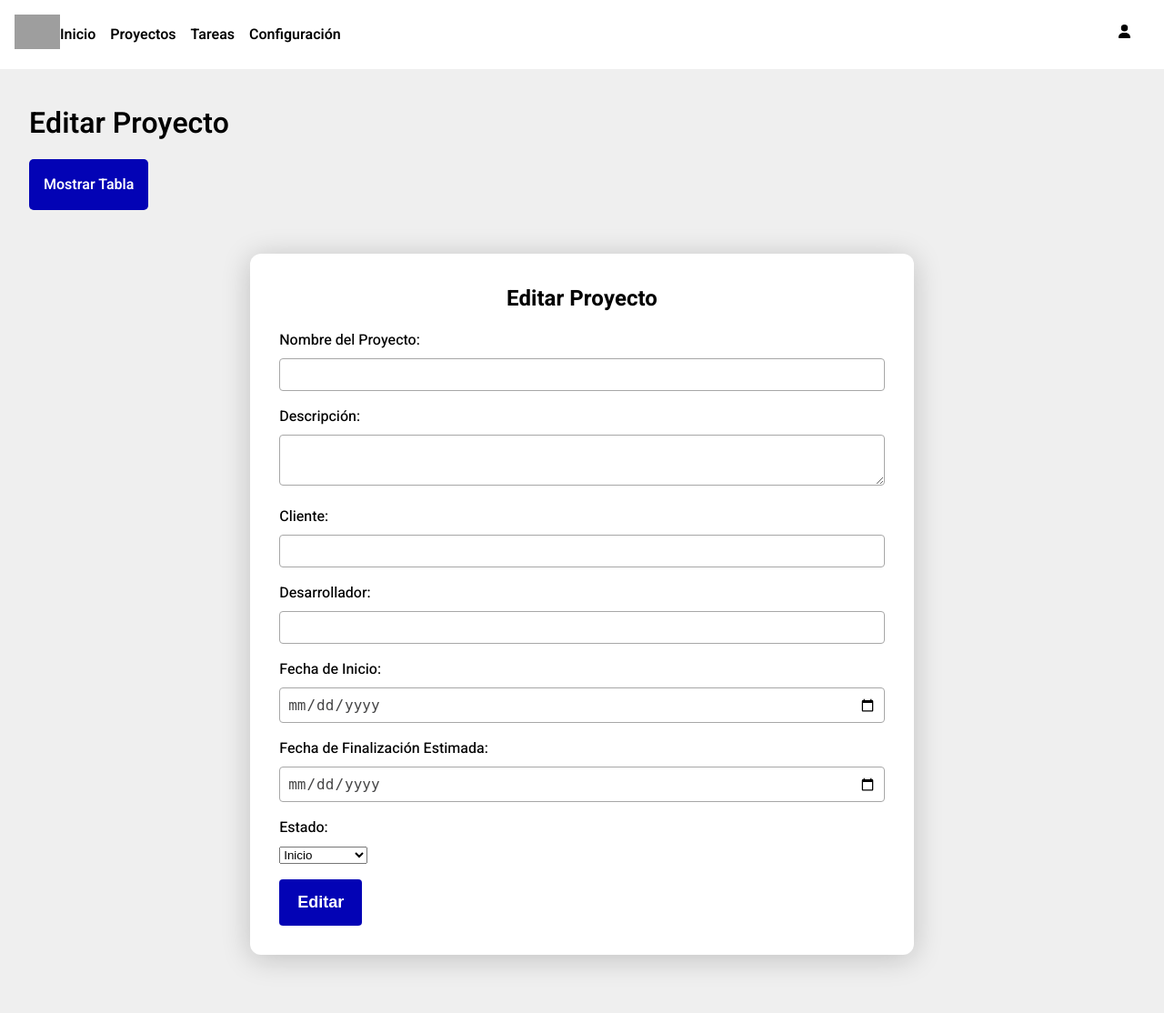
After one commit to RickyDonegana/Maitco, a PHP site: page /pages/editar_tarea.php in a window 1280 px wide. The commit adds this page. Shown: the whole page at 91% size. Run offline with PHP 8.4, Linux system fonts and the light colour scheme; data that the repository does not hold is empty; some libraries are stand-ins or nearby versions; grey boxes are pictures that could not be loaded.

Commit message:
Add files via upload

```diff
--- a/sistema_seguimiento_proyectos/js/script.js
+++ b/sistema_seguimiento_proyectos/js/script.js
@@ -13,8 +13,22 @@ const elements = {
     editarProyectoForm: document.getElementById('editarProyectoForm'),
     tablaProyectos: document.getElementById('tablaProyectos'),
     btnAgregar: document.getElementById('btnAgregar'),
-    btnEditar: document.getElementById('btnEditar')
+    btnEditar: document.getElementById('btnEditar'),
+    btnAgregarTarea: document.getElementById('btnAgregarTarea')
 };
+
+// Agregar evento para el botón "Agregar Nueva Tarea"
+btnAgregarTarea.addEventListener('click', () => {
+    idTareaForm.value = '';
+    nombreTarea.value = '';
+    descripcionTarea.value = '';
+    idProyectoForm.value = '';
+    idUsuarioForm.value = '';
+    fechaVencimiento.value = '';
+    estadoIdForm.value = ''; // Establece el campo de estado en blanco
+    btnAgregarEditarTarea.innerText = 'Agregar';
+});
+
 
 // Agregar evento para el botón "Agregar Nuevo Proyecto"
 btnNuevoProyecto.addEventListener('click', () => {
--- /dev/null
+++ b/sistema_seguimiento_proyectos/pages/editar_tarea.php
@@ -0,0 +1,76 @@
+<?php
+require_once('../php/conn.php');
+require_once('../php/usuario.php');
+require_once('../php/usuario.php');
+$pdo = conectarBaseDeDatos();
+?>
+
+<!DOCTYPE html>
+<html lang="en">
+
+<head>
+    <meta charset="UTF-8">
+    <meta name="viewport" content="width=device-width, initial-scale=1.0">
+    <title>Editar Proyecto | Maitco</title>
+    <link rel="shortcut icon" href="https://maitco.com/wp-content/uploads/2017/07/LOGO-CHICO-2.png" type="image/png">
+    <link rel="stylesheet" href="../css/styles.css">
+    <link href="https://cdn.jsdelivr.net/npm/remixicon@3.4.0/fonts/remixicon.css" rel="stylesheet">
+</head>
+
+<body>
+    <header class="encabezado">
+        <nav class="menu-navegacion">
+            <div class="logo">
+                <img src="https://maitco.com/wp-content/uploads/2017/07/LOGO-CHICO-2.png" alt="Logo de la Empresa">
+            </div>
+            <ul class="pestanas">
+                <li><a href="../pages/inicio.php">Inicio</a></li>
+                <li><a href="../pages/proyectos.php">Proyectos</a></li>
+                <li><a href="../pages/tareas.php">Tareas</a></li>
+                <li><a href="../pages/configuracion.html">Configuración</a></li>
+            </ul>
+            <div class="icono-usuario">
+                <img src="../svg/usuario.svg" alt="Icono de Usuario">
+            </div>
+            <span class="nombre-usuario">
+                <?= isset($nombreUsuario) ? $nombreUsuario : ""; ?>
+            </span>
+        </nav>
+    </header>
+
+    <main class="contenedor-principal">
+        <h1 class="titulo">Editar Proyecto</h1>
+        <a href="../pages/proyectos.php" class="boton-agregarEditar">Mostrar Tabla</a>
+        <div id="editarProyectoForm" class="formulario-proyecto">
+            <h2 class="titulo" id="formTitle">Editar Proyecto</h2>
+            <form method="POST" id="proyectoForm">
+                <input type="hidden" class="input" id="id_proyecto_form" name="id_proyecto" value="<?php echo $_GET['data-id']; ?>">
+                <label for="nombre_proyecto" class="label">Nombre del Proyecto:</label>
+                <input type="text" class="input" id="nombre_proyecto" name="nombre_proyecto" required value="<?php echo $_GET['data-nombre']; ?>">
+                <label for="descripcion" class="label">Descripción:</label>
+                <textarea class="input" id="descripcion" name="descripcion" required><?php echo $_GET['data-descripcion']; ?></textarea>
+                <label for="cliente" class="label">Cliente:</label>
+                <input type="text" class="input" id="cliente" name="cliente" required value="<?php echo $_GET['data-cliente']; ?>">
+                <label for="desarrollador" class="label">Desarrollador:</label>
+                <input type="text" class="input" id="desarrollador" name="desarrollador" required value="<?php echo $_GET['data-desarrollador']; ?>">
+                <label for="fecha_inicio" class="label">Fecha de Inicio:</label>
+                <input type="date" class="input" id="fecha_inicio" name="fecha_inicio" required value="<?php echo $_GET['data-fechaInicio']; ?>">
+                <label for="fecha_entrega_estimada" class="label">Fecha de Finalización Estimada:</label>
+                <input type="date" class="input" id="fecha_entrega_estimada" name="fecha_entrega_estimada" required value="<?php echo $_GET['data-fechaEntrega']; ?>">
+                <label for="estado" class="label">Estado:</label>
+                <select name="estado" class="select" id="estado_form" required>
+                    <option value="inicio" <?php echo ($_GET['data-estado'] === 'inicio') ? 'selected' : ''; ?>>Inicio</option>
+                    <option value="planificacion" <?php echo ($_GET['data-estado'] === 'planificacion') ? 'selected' : ''; ?>>Planificación</option>
+                    <option value="ejecucion" <?php echo ($_GET['data-estado'] === 'ejecucion') ? 'selected' : ''; ?>>Ejecución</option>
+                    <option value="supervision" <?php echo ($_GET['data-estado'] === 'supervision') ? 'selected' : ''; ?>>Supervisión</option>
+                    <option value="cierre" <?php echo ($_GET['data-estado'] === 'cierre') ? 'selected' : ''; ?>>Cierre</option>
+                </select>
+                <button type="submit" data-id="<?php echo $_GET['data-id']; ?>" data-nombre="<?php echo $_GET['data-nombre']; ?>" data-descripcion="<?php echo $_GET['data-descripcion']; ?>" data-cliente="<?php echo $_GET['data-cliente']; ?>" data-desarrollador="<?php echo $_GET['data-desarrollador']; ?>" data-fechaInicio="<?php echo $_GET['data-fechaInicio']; ?>" data-fechaEntrega="<?php echo $_GET['data-fechaEntrega']; ?>" data-estado="<?php echo $_GET['data-estado']; ?>" class="boton-agregarEditar" id="btnEditar" name="editar_proyecto">Editar</button>
+            </form>
+        </div>
+    </main>
+    <script src="https://code.jquery.com/jquery-3.6.0.min.js"></script>
+    <script src="../js/script.js"></script>
+</body>
+
+</html>
--- a/sistema_seguimiento_proyectos/pages/tabla_tareas.php
+++ b/sistema_seguimiento_proyectos/pages/tabla_tareas.php
@@ -39,7 +39,7 @@ $pdo = conectarBaseDeDatos();
     </header>
     <main class="contenedor-principal">
         <h1 class="titulo">Mis Tareas</h1>
-        <a href="../pages/agregar_tareas.php" class="boton-agregarEditar">Agregar Nueva Tarea</a>
+        <a href="../pages/agregar_tarea.php" class="boton-agregarEditar">Agregar Nueva Tarea</a>
         <table id="tablaTareas" class="tabla-tareas">
             <thead>
                 <tr>
@@ -75,7 +75,7 @@ $pdo = conectarBaseDeDatos();
                         </td>
                         <td>
                             <input type="hidden" id="estado_<?php echo $tarea["id_tarea"]; ?>" value="<?php echo $tarea["estado_id"]; ?>">
-                            <a href="../pages/editar_tareas.php" data-action="editar" data-id="<?php echo $tarea["id_tarea"]; ?>" class="boton-editar">Editar</a>
+                            <a href="../pages/editar_tarea.php" data-action="editar" data-id="<?php echo $tarea["id_tarea"]; ?>" class="boton-editar">Editar</a>
                             <button data-action="finalizar" data-id="<?php echo $tarea["id_tarea"]; ?>" class="boton-finalizar">Finalizar</button>
                         </td>
                     </tr>
--- a/sistema_seguimiento_proyectos/php/funcion_tareas.php
+++ b/sistema_seguimiento_proyectos/php/funcion_tareas.php
@@ -7,7 +7,7 @@ $tareasRojo = 0;
 $tareasAmarillo = 0;
 $tareasVerde = 0;
 
-foreach ($tareas as $tarea) {
+/*foreach ($tareas as $tarea) {
     $estado = $tarea["estado_id"];
     if ($estado === 'rojo') {
         $tareasRojo++;
@@ -16,7 +16,7 @@ foreach ($tareas as $tarea) {
     } elseif ($estado === 'verde') {
         $tareasVerde++;
     }
-}
+}*/
 
 // Consultar tareas existentes
 $stmt = $pdo->prepare("SELECT * FROM tareas");
--- a/sistema_seguimiento_proyectos/php/usuario.php
+++ b/sistema_seguimiento_proyectos/php/usuario.php
@@ -1,38 +1,26 @@
 <?php
-require_once('../php/conn.php'); // Incluimos el archivo de conexión
-
-// Iniciar la sesión si aún no se ha iniciado
+require_once('../php/conn.php');
 if (session_status() == PHP_SESSION_NONE) {
     session_start();
 }
 
 // Obtener el nombre de usuario del usuario actual
 $nombreUsuario = obtenerNombreUsuarioActual();
-
-/**
- * Función para obtener el nombre de usuario del usuario actual
- *
- * @return string|null Nombre de usuario o null si no se encuentra el usuario
- */
 function obtenerNombreUsuarioActual()
 {
     $pdo = conectarBaseDeDatos();
-
     if (isset($_SESSION["id_usuario"])) {
         try {
             $stmt = $pdo->prepare("SELECT nombre_usuario FROM usuarios WHERE id_usuario = :id_usuario");
             $stmt->bindParam(":id_usuario", $_SESSION["id_usuario"], PDO::PARAM_INT);
             $stmt->execute();
             $usuario = $stmt->fetch(PDO::FETCH_ASSOC);
-
             if ($usuario) {
                 return $usuario["nombre_usuario"];
             }
         } catch (PDOException $e) {
-            // Manejar el error de base de datos si es necesario
             return null;
         }
     }
-
     return null;
 }
```
Also changed, not shown: sistema_seguimiento_proyectos/database/ssp_db.sql (+16 -9 lines), sistema_seguimiento_proyectos/pages/agregar_tarea.php (added, +96 -0 lines), sistema_seguimiento_proyectos/php/funcion_login.php (+0 -7 lines), sistema_seguimiento_proyectos/php/funcion_proyectos.php (+1 -8 lines), sistema_seguimiento_proyectos/php/funcion_registro.php (+3 -15 lines).
